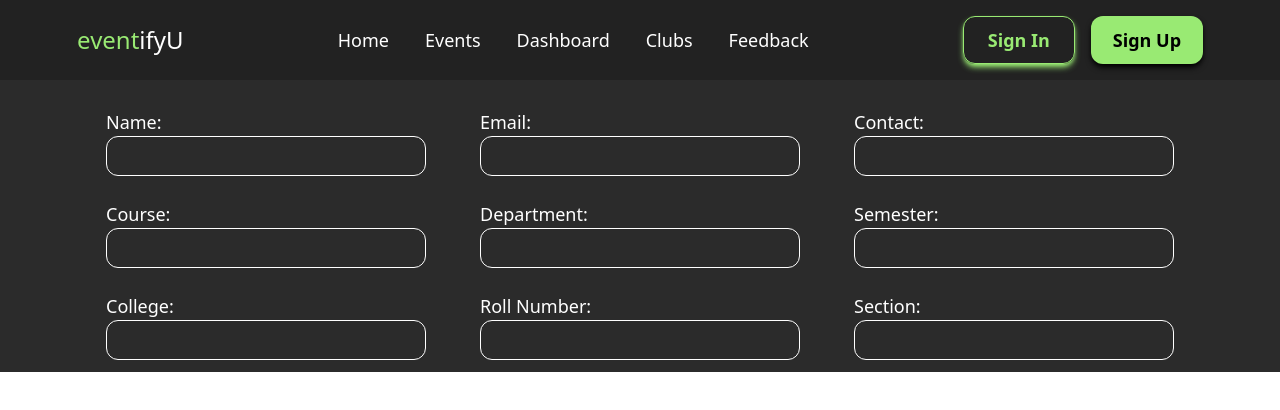
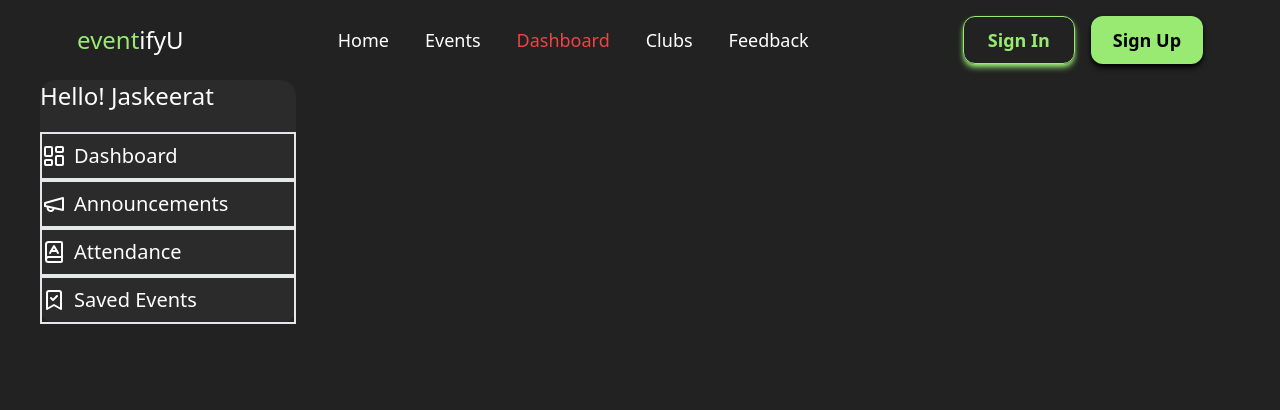
Before and after one commit to ijassandhu/eventifyU, a React (Vite) app in the folder Frontend/: page /dashboard in a window 1280 px wide. Shown: the top 410 px of the page. Built offline with nearby package versions, Linux system fonts and the light colour scheme.

Commit message:
active navbar

```diff
--- a/Frontend/src/assets/components/dashboard.jsx
+++ b/Frontend/src/assets/components/dashboard.jsx
@@ -1,16 +1,19 @@
 import React from 'react'
 import Footericons from './footericons'
+import { LayoutDashboard, Megaphone, BookA, BookmarkCheck } from 'lucide-react';
 import styles from './css/clubs.module.css';
-
+const user ={
+  name: "Jaskeerat",
+}
 const Dashboard = () => {
   return (
     <>
-      <div className='bg-[#2b2b2b] flex justify-center w-full px-16'>
+      {/* <div className='bg-[#2b2b2b] flex justify-center w-full px-16'>
         <div className='pt-24 flex flex-col md:flex-row flex-wrap justify-evenly'>
           <div className="inputParent wrap-input-2 p-2 md:p-3 flex flex-col">
             <label htmlFor="name" className="text-white self-start md:text-lg">Name:</label>
             <input
-              id="name"
+              id="name"s
               className="input pl-3 h-10 w-[80vw] md:w-[25vw] rounded-xl bg-[#2b2b2b] border border-white text-white"
               type="text"
               required
@@ -93,6 +96,30 @@ const Dashboard = () => {
             />
           </div>
         </div>
+      </div> */}
+      <div className='hidden md:block bg-[#222] h-[100vh]'>
+        <div className='w-[20vw] bg-[#2b2b2b] text-white flex flex-col mt-20 rounded-2xl ml-10 justify-center'>
+
+            <h1 className='text-2xl'>Hello! {user.name}</h1>
+          <ul className='text-xl pt-5 flex flex-col'>
+            <div className='flex flex-row gap-2 border-2 hover:border-[#75FF35] h-12 w-[100%] items-center'>
+            <LayoutDashboard/>
+            <li>Dashboard</li>
+            </div>
+            <div className='flex flex-row gap-2 border-2 hover:border-[#75FF35] h-12 w-[100%] items-center'>
+            <Megaphone/>
+            <li>Announcements</li>
+            </div>
+            <div className='flex flex-row gap-2 border-2 hover:border-[#75FF35] h-12 w-[100%] items-center'>
+            <BookA />
+            <li>Attendance</li>
+            </div>
+            <div className='flex flex-row gap-2 border-2 hover:border-[#75FF35] h-12 w-[100%] items-center'>
+            <BookmarkCheck/>
+            <li>Saved Events</li>
+            </div>
+          </ul>
+        </div>
       </div>
 
 
--- a/Frontend/src/assets/components/navbar.jsx
+++ b/Frontend/src/assets/components/navbar.jsx
@@ -1,7 +1,7 @@
 import { FontAwesomeIcon } from "@fortawesome/react-fontawesome"
 import { faSearch } from "@fortawesome/free-solid-svg-icons"
-import { Link } from "react-router-dom"
-import { useState } from "react"
+import { Link , useLocation } from "react-router-dom"
+import { useEffect, useState } from "react"
 import Login from "./Login.jsx"
 import Signup from "./signup.jsx"
 
@@ -14,6 +14,9 @@ const Navbar = () => {
         setShowModal2(!showModal2);
     }
 
+const Location = useLocation();
+useEffect(()=> {},[Location]);
+
     return (
         <div>
             <nav className="flex bg-[#222] md:h-20 h-16 items-center fixed top-0 w-[100vw] z-10 justify-between md:justify-around px-4 md:px-0">
@@ -21,13 +24,24 @@ const Navbar = () => {
                 <h1>event</h1>
                 <h1 className="text-white">ifyU</h1>
                 </div>
-                <ul className={'md:flex md:flex-row space-x-14 md:space-x-9 text-lg sm:text-md text-white hidden'}>
-                    <li className="hover:text-red-500"><Link to="/">Home</Link></li>
-                    <li className="hover:text-red-500"><Link to="/events">Events</Link></li>
-                    <li className="hover:text-red-500"><Link to="/dashboard">Dashboard</Link></li>
-                    <li className="hover:text-red-500"><Link to="/clubs">Clubs</Link></li>
-                    <li className="hover:text-red-500"><Link to="/feedback">Feedback</Link></li>
-                </ul>
+                <ul className="md:flex md:flex-row space-x-14 md:space-x-9 text-lg sm:text-md text-white hidden">
+    <li className={`hover:text-red-500 ${location.pathname === '/' ? 'text-red-500' : ''}`}>
+        <Link to="/">Home</Link>
+    </li>
+    <li className={`hover:text-red-500 ${location.pathname === '/events' ? 'text-red-500' : ''}`}>
+        <Link to="/events">Events</Link>
+    </li>
+    <li className={`hover:text-red-500 ${location.pathname === '/dashboard' ? 'text-red-500' : ''}`}>
+        <Link to="/dashboard">Dashboard</Link>
+    </li>
+    <li className={`hover:text-red-500 ${location.pathname === '/clubs' ? 'text-red-500' : ''}`}>
+        <Link to="/clubs">Clubs</Link>
+    </li>
+    <li className={`hover:text-red-500 ${location.pathname === '/feedback' ? 'text-red-500' : ''}`}>
+        <Link to="/feedback">Feedback</Link>
+    </li>
+</ul>
+
                 <div className="flex items-center gap-4">
                     <button
                         onClick={() => setShowModal(true)}
```
